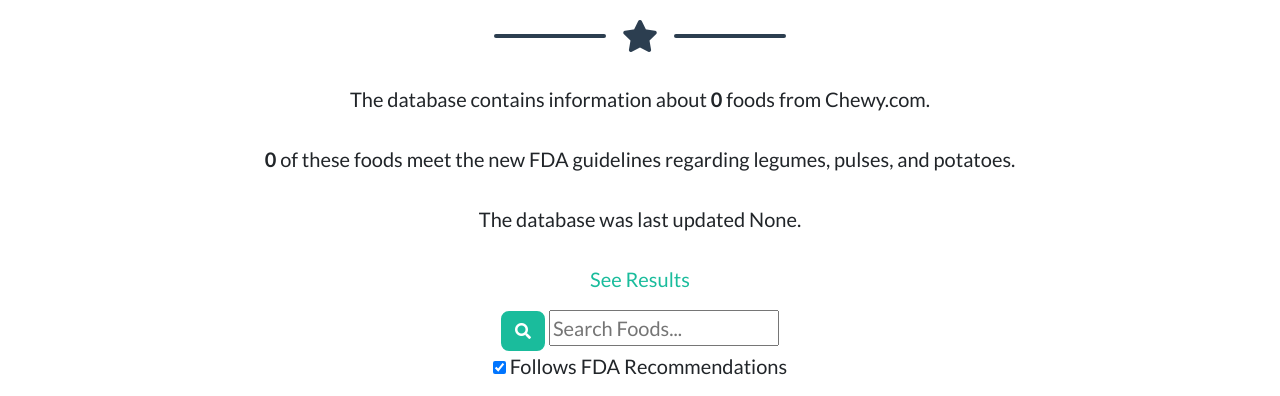
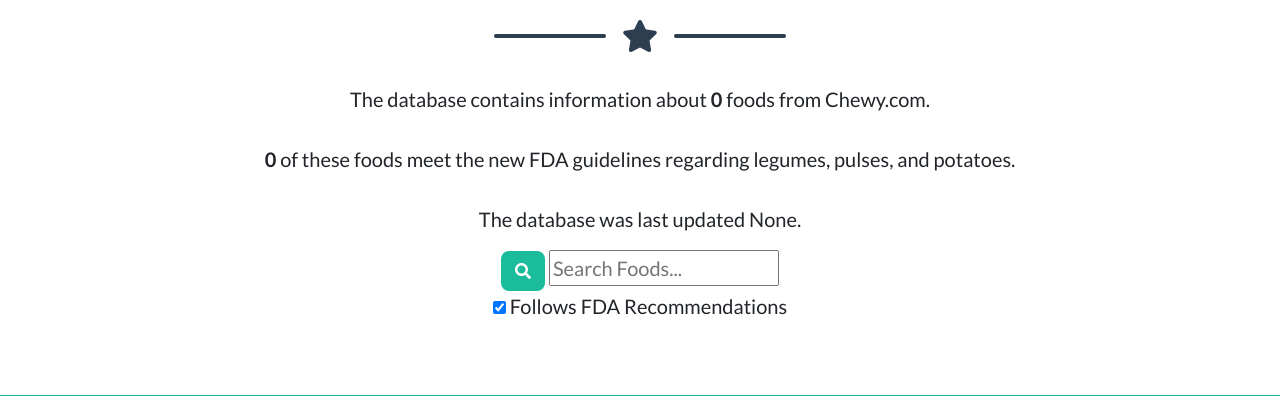
Before and after one commit to MikeAleksa/PeaFree, a Django app: page /search/ in a window 1280 px wide. Shown: the part 968-1364 px from the top of the page. Run offline with Django 3.2, Linux system fonts and the light colour scheme; some libraries are stand-ins or nearby versions; some web fonts are replaced.

Commit message:
move FDA details to top, remove old search results placeholder link

```diff
--- a/food_search/templates/food_search/index.html
+++ b/food_search/templates/food_search/index.html
@@ -13,8 +13,6 @@
         pulses, and potatoes.
         <br><br>
         The database was last updated {{ update.date__max|naturalday }}.
-        <br><br>
-        <a href="{% url 'food_search:results' %}">See Results</a>
     </p>
     <div class="row lead text-center">
         <div class="col-lg-8 mx-auto">
```
Also changed, not shown: food_search/templates/food_search/results.html (+7 -7 lines).
